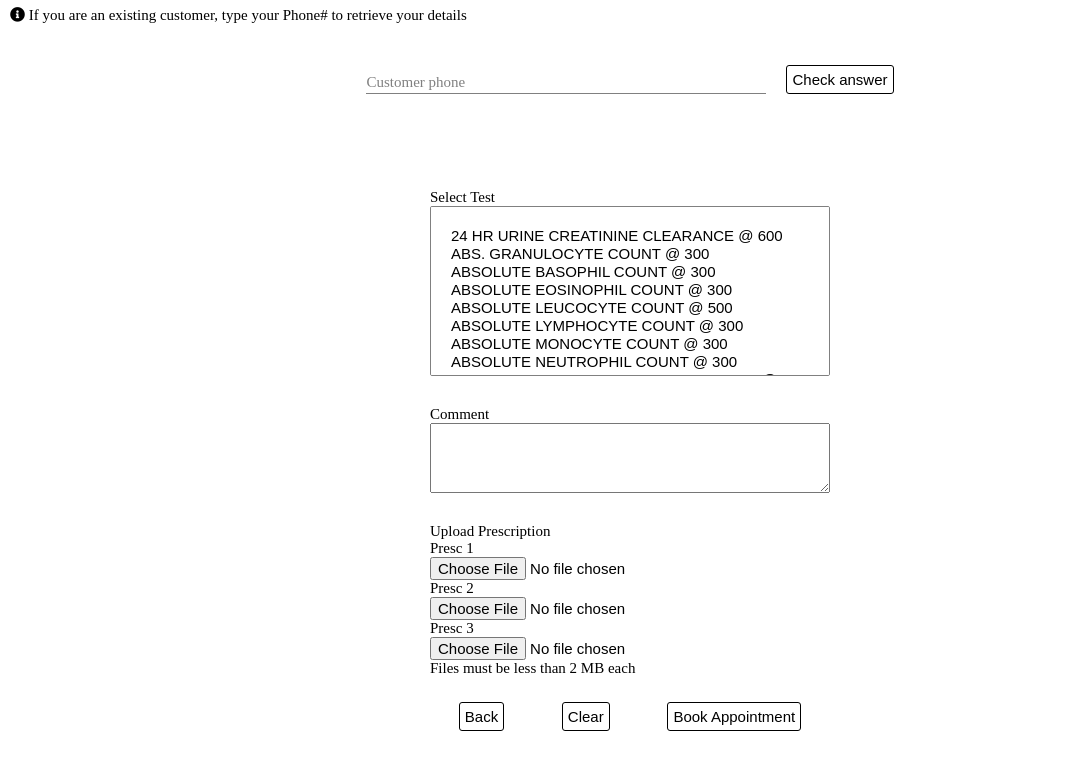
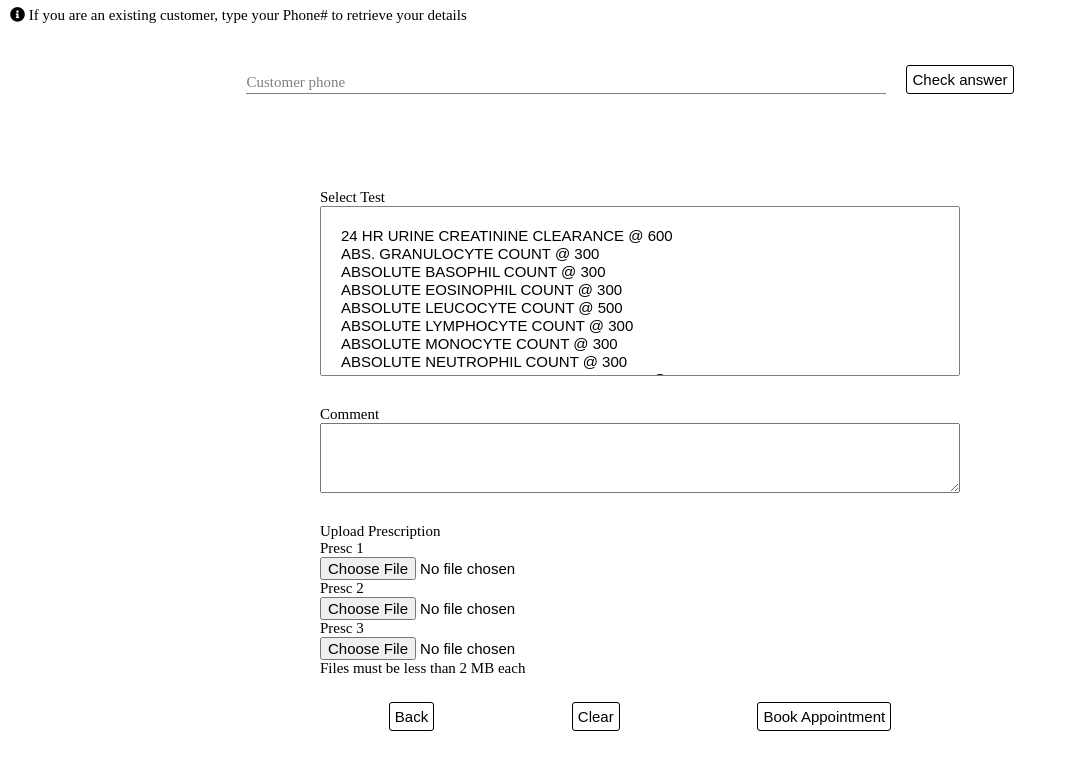
Before and after one commit to SuryanshPandeyy/uiproject, a plain HTML site: page index.html in a window 1280 px wide. Both pictures are taken after a click on the button "Next". Shown: the part 103-873 px from the top of the page, without its empty margins (0-1067 px from the left). Drawn offline with nearby package versions, Linux system fonts and the light colour scheme.

Commit message:
update style

```diff
--- a/function.js
+++ b/function.js
@@ -5,14 +5,17 @@ var next = document.getElementById("next");
 var back = document.getElementById("back");
 
 next.onclick = function () {
- form2.style.left = "-45rem";
- form3.style.left = "4rem";
+ form2.style.left = "-50%";
+ form3.style.left = "50%";
+ form3.style.transform = "translate(-50%)";
+
  progress.style.width = "24rem";
 }
 
 back.onclick = function () {
- form2.style.left = "5rem";
- form3.style.left = "55rem";
+ form2.style.left = "50%";
+ form3.style.left = "100%";
+ form3.style.transform = "translate(0%)";
  progress.style.width = "12rem";
 }
 
--- a/style.css
+++ b/style.css
@@ -44,6 +44,13 @@ form {
  align-items: center;
 }
 
+@media only screen and (max-width: 450px){
+ .content form div.first-form{
+  display: flex;
+  flex-direction: column;
+ }
+}
+
 .content div.first-form .label{
  align-self: flex-start;
  margin: 1rem 0;
@@ -54,8 +61,7 @@ form {
 }
 
 .content input:not([type="file"], [type="number"]), select{
- max-width: 40rem;
- width: 50rem;
+ width: 50vw;
  height: 3rem;
  border: none;
  outline: none;
@@ -112,7 +118,7 @@ button:focus {
  justify-content: center;
  align-items: center;
  position: relative;
- width: 50rem;
+ width: 80vw;
  height: 65rem;
  overflow: hidden;
 }
@@ -122,12 +128,14 @@ button:focus {
  flex-direction: column;
  position: absolute;
  top: 8rem;
- left: 4rem;
+ left: 50%;
+ transform: translate(-50%,0);
  transition: 0.5s;
 }
 
 .content form .third-form {
- left: 55rem;
+ left: 100%;
+ transform: translate(0%, 0);
 }
 
 .btn-box{
```
